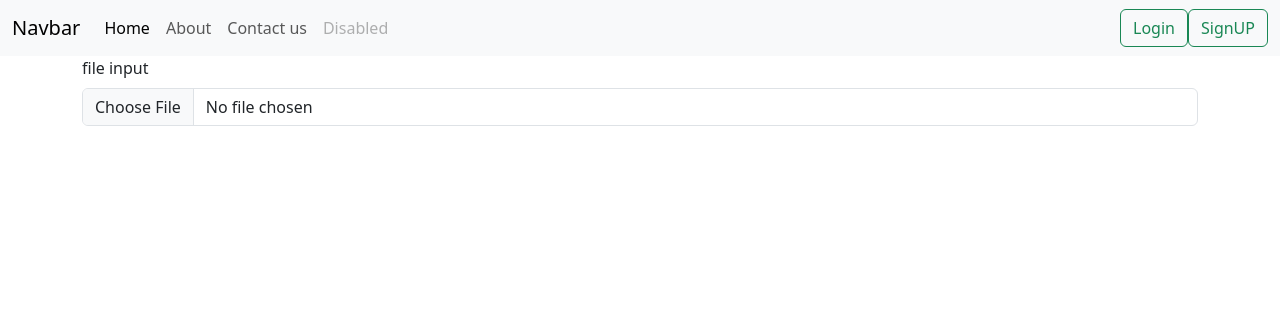
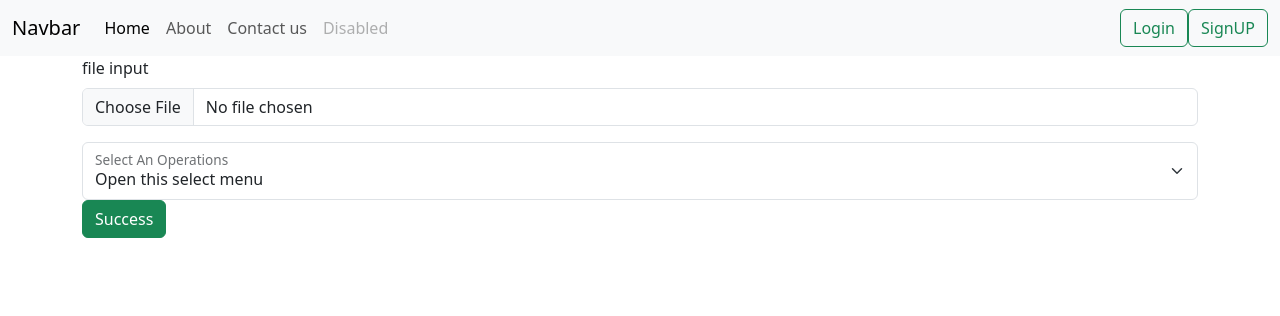
Before and after one commit to Arpan-tech-create/IMAGE_EDITING_APP_FLASK, a Flask app: page / in a window 1280 px wide. Shown: the top 316 px of the page. Run offline with Flask 3, Linux system fonts and the light colour scheme; some libraries are stand-ins or nearby versions.

Commit message:
'thai gayu'

```diff
--- a/main.py
+++ b/main.py
@@ -1,4 +1,4 @@
-from flask import Flask,render_template
+from flask import Flask,render_template,request
 
 app = Flask(__name__,template_folder='templates')
 
@@ -17,6 +17,10 @@ def sample():
 @app.route('/contact')
 def contact():
     return render_template('contact.html')
+@app.route('/edit',methods=["GET","POST"])
+def edit():
+    if request.method == "POST":
+        return "POST request is successful"
 
 
 if __name__ == '__main__':
--- a/templates/main.html
+++ b/templates/main.html
@@ -42,11 +42,26 @@
         </div>
       </nav>
       <div class="container">
+
+        <form action="/edit" method="post" enctype="multipart/form-data">
         <div class="mb-3">
           <label for="formFile" class="form-label">file input</label>
           <input class="form-control" type="file" id="formFile">
         </div>
-
+        <div class="form-floating">
+          <select class="form-select" id="floatingSelect" aria-label="Floating label select example">
+            <option selected>Open this select menu</option>
+            <option value="cpng">Convert TO PNG</option>
+            <option value="cgray">Convert To GrayScale</option>
+            <option value="cwebp">Convert To Webp</option>
+            <option value="cjpg">Convert To jpg</option>
+          </select>
+          <label for="floatingSelect">Select An Operations</label>
+        </div>
+        <div class="mb-3">
+        <button type="submit" class="btn btn-success">Success</button>
+      </form>
+      </div>
       </div>
   </body>
 </html>
```
